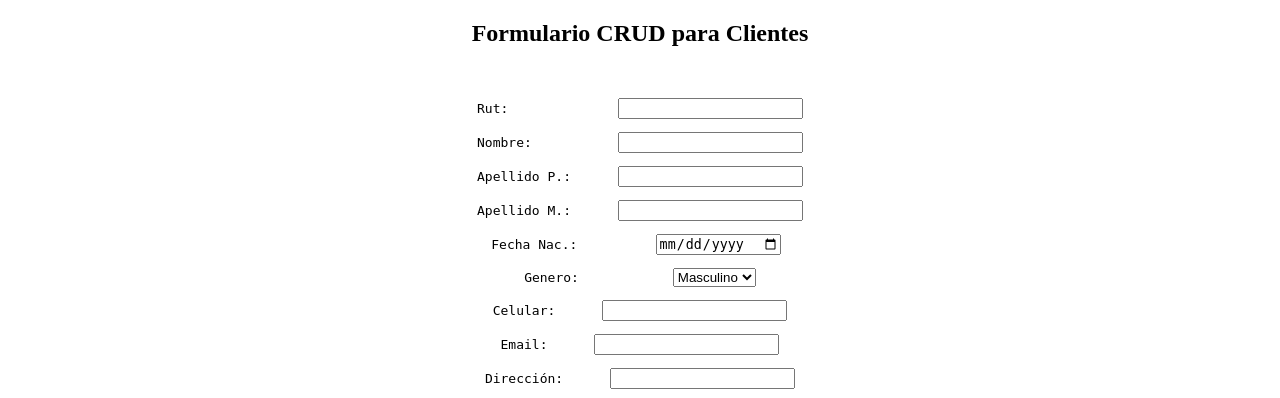
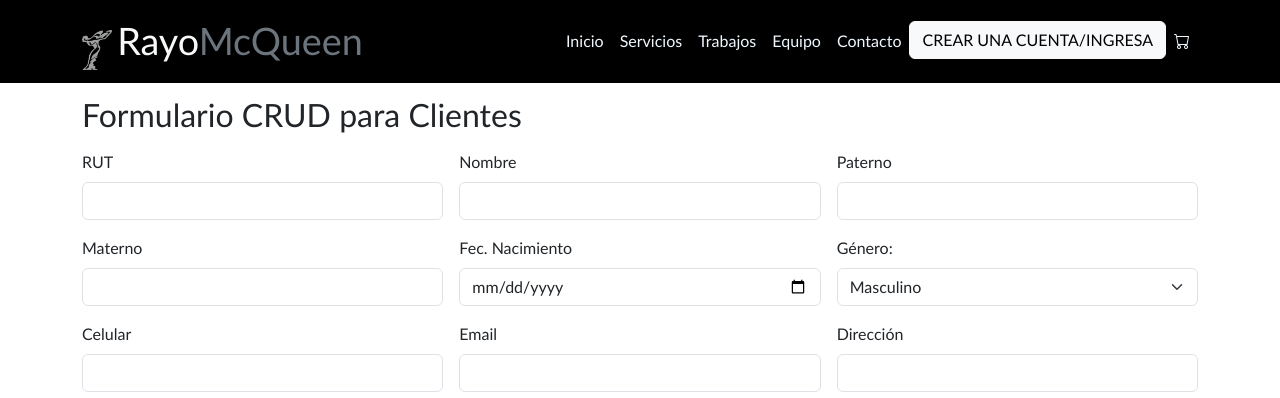
Before and after one commit to gugongora/TallerMakweenDjango, a Django app: page /clientesAdd in a window 1280 px wide. Shown: the top 398 px of the page. Run offline with Django 4.2, Linux system fonts and the light colour scheme; data comes from the database, SQL or seed files in the repository; both versions use the stored data as it was after the commit; some libraries are stand-ins or nearby versions.

Commit message:
Version 3.0
Todo corriendo bien,
Falta: 1. Controlar excepciones en formulario CRUD.
2. Añadir el Iniciar Sesion y Crear cuenta
3. Añadir a base de datos postulacion,  consulta, y usuarios ADMIN.
4. AGREGAR VISTA POSTULACION

```diff
--- a/taller/templates/taller/clientes_add.html
+++ b/taller/templates/taller/clientes_add.html
@@ -1,43 +1,132 @@
 <!DOCTYPE html>
 <html lang="en">
   <head>
-    <meta charset="UTF-8">
-    <meta name="viewport" content="width=device-width, initial-scale=1.0">
+    <meta charset="UTF-8" />
+    <meta name="viewport" content="width=device-width, initial-scale=1.0" />
     <title>Document</title>
   </head>
   <body>
+    <div id="navbar">{% include 'taller/navbar.html' %}</div>
 
-    <div style="text-align: center;">
-        <h2>Formulario CRUD para Clientes </h2><br>
-        <form action="clientesAdd" method="POST">
+    <div class="container" style="padding-top: 1%">
+      <h2 class="mb-3">Formulario CRUD para Clientes</h2>
+
+      <form class="row g-3" action="clientesAdd" method="POST">
         {% csrf_token %}
+        <div class="col-md-4">
+          <label for="rut" class="form-label">RUT</label>
+          <input
+            type="text"
+            class="form-control"
+            id="rut"
+            name="rut"
+            required
+          />
+        </div>
+        <div class="col-md-4">
+          <label for="nombre" class="form-label">Nombre</label>
+          <input
+            type="text"
+            class="form-control"
+            id="nombre"
+            name="nombre"
+            required
+          />
+        </div>
+        <div class="col-md-4">
+          <label for="paterno" class="form-label">Paterno</label>
+          <input
+            type="text"
+            class="form-control"
+            id="paterno"
+            name="paterno"
+            required
+          />
+        </div>
+        <div class="col-md-4">
+          <label for="materno" class="form-label">Materno</label>
+          <input
+            type="text"
+            class="form-control"
+            id="materno"
+            name="materno"
+            required
+          />
+        </div>
+        <div class="col-md-4">
+          <label for="fechaNac" class="form-label">Fec. Nacimiento</label>
+          <input
+            type="date"
+            class="form-control"
+            id="fechaNac"
+            name="fechaNac"
+            required
+          />
+        </div>
 
-            <pre>Rut:              <input type="text" name="rut"    ></pre>
-            <pre>Nombre:           <input type="text" name="nombre" ></pre>
-            <pre>Apellido P.:      <input type="text" name="paterno"></pre>
-            <pre>Apellido M.:      <input type="text" name="materno"></pre>
-            <pre>Fecha Nac.:          <input type="date" name="fechaNac"> </pre>
-            <pre>Genero:            <select name="genero">
+        <div class="col-md-4">
+          <label for="genero" class="form-label">Género:</label>
+          <select id="genero" name="genero" class="form-select">
             {% for genero in generos %}
             <option value="{{genero.id_genero}}">{{genero.genero}}</option>
             {% endfor %}
-            </select></pre>
-            <pre>Celular:      <input type="text" name="telefono"></pre>
-            <pre>Email:      <input type="mail" name="email"></pre>
-            <pre>Dirección:      <input type="text" name="direccion"></pre>
+          </select>
+        </div>
 
-            <input type="submit" name="opcion" value="Agregar">
+        <div class="col-md-4">
+          <label for="telefono" class="form-label">Celular</label>
+          <input
+            type="text"
+            class="form-control"
+            id="telefono"
+            name="telefono"
+            required
+          />
+        </div>
 
-        </form> <br><br>
-        <a href="{% url 'crud' %}">Volver </a>
-        <br>
-        <div id="idMensajes">
+        <div class="col-md-4">
+          <label for="email" class="form-label">Email</label>
+          <input
+            type="email"
+            class="form-control"
+            id="email"
+            name="email"
+            required
+          />
+        </div>
+
+        <div class="col-md-4">
+          <label for="direccion" class="form-label">Dirección</label>
+          <input
+            type="text"
+            class="form-control"
+            id="direccion"
+            name="direccion"
+            required
+          />
+        </div>
+
+        <div class="d-grid justify-content-center">
+          <button
+            type="submit"
+            class="btn btn-lg btn-primary mb-3"
+            name="opcion"
+            value="Agregar"
+          >
+            Agregar
+          </button>
+        </div>
+      </form>
+
+      <a href="{% url 'crud' %}" class="btn btn-secondary">Volver</a>
+      <br />
+      <div id="idMensajes" class="mt-3">
         {% if mensaje %}
-            {{mensaje}}
+        <div class="alert alert-info">{{mensaje}}</div>
         {% endif %}
       </div>
-
     </div>
 
+    <div id="footer">{% include 'taller/footer.html' %}</div>
   </body>
 </html>
--- a/taller/templates/taller/index.html
+++ b/taller/templates/taller/index.html
@@ -322,7 +322,6 @@
     <!--FIN CARDS-->
 
     <div id="footer">{% include 'taller/footer.html' %}</div>
-    <script src="mapaclima.js"></script>
     <script src="https://unpkg.com/leaflet/dist/leaflet.js"></script>
     <script>
       var popoverTriggerList = [].slice.call(
--- a/taller/templates/taller/navbar.html
+++ b/taller/templates/taller/navbar.html
@@ -56,11 +56,7 @@
               class="nav-link"
               data-bs-toggle="modal"
               data-bs-target="#exampleModal"
-              style="
-                color: aliceblue;
-                font-family: 'Gill Sans', 'Gill Sans MT', Calibri,
-                  'Trebuchet MS', sans-serif;
-              "
+              style="color: aliceblue; background: none; border: none;"
             >
               Servicios
             </button>
@@ -153,6 +149,6 @@
         return new bootstrap.Popover(popoverTriggerEl);
       });
     </script>
-    <script src="main.js"></script>
+
 </body>
 </html>
```
Also changed, not shown: taller/templates/taller/clientes_edit.html (+63 -25 lines), taller/templates/taller/clientes_list.html (+27 -23 lines), db.sqlite3. Lines whose indentation alone changed are shown as unchanged.
